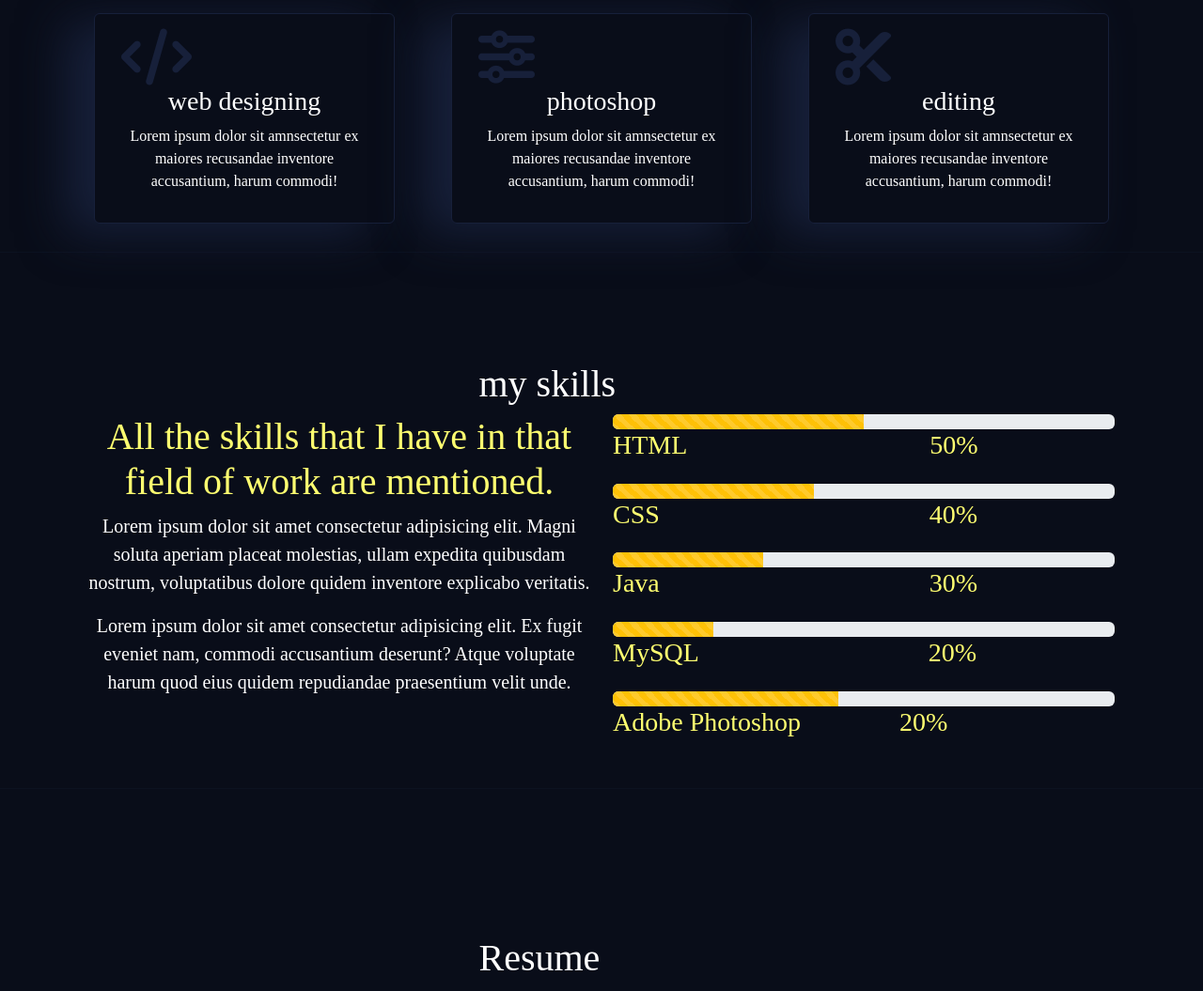
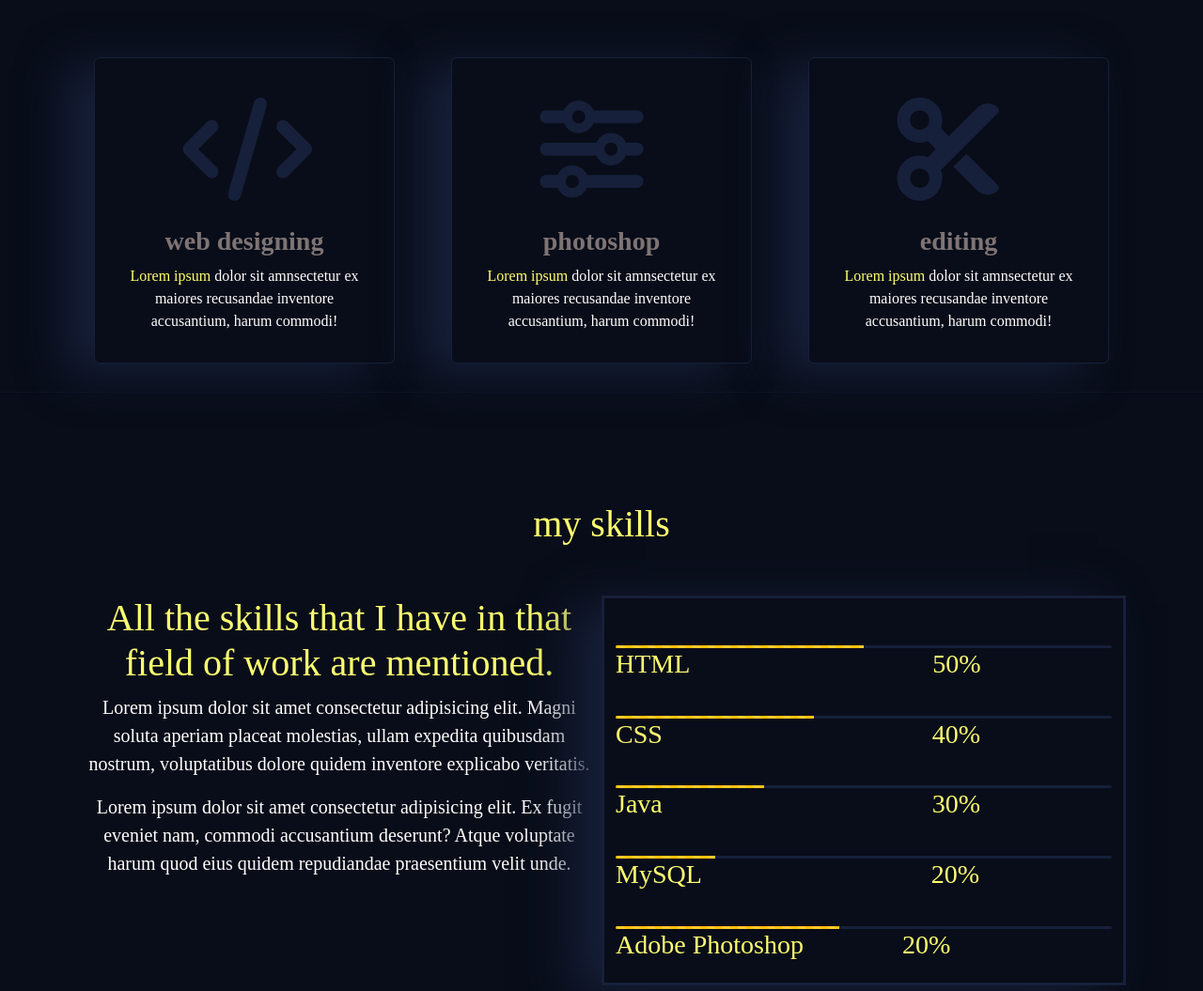
Before and after one commit to arunachalamdurai/website, a plain HTML site: page Portfolio-Main/index.html in a window 1280 px wide. Shown: the part 1580-2635 px from the top of the page at 94% size. Drawn offline with nearby package versions, Linux system fonts and the light colour scheme; a web font is replaced by a local one.

Commit message:
Update protfolio.css

```diff
--- a/Portfolio-Main/protfolio.css
+++ b/Portfolio-Main/protfolio.css
@@ -18,8 +18,8 @@
  .navbar{
     background-color: #090d19;
     background-image: url(BG.jpg);
+    position: sticky;
     z-index: 1;
-    position: sticky;
  }
  .navbar ul{
     display: flex;
@@ -272,11 +272,14 @@ ul a {
  #service {
     text-align: center;
     color: rgb(255, 255, 112);
+    margin-bottom: -800px;
+    margin-top: -10px;
 }
-#e {
+#e{
     background-color: #090d19;
     border: 1px solid #17203a;
     box-shadow: -30px 10px 50px #17203a;
+    margin-top: 9%;
 }
 .card:hover {
     color: rgb(255, 255, 112);
@@ -285,9 +288,23 @@ ul a {
     display: flex;
 }
 .card i {
-    font-size: 60px;
+    font-size: 110px;
     color: #17203a;
+    margin-top:10%;
+    margin-bottom: 10%;
+    margin-left: 25%;
+}
+.card i:hover {
+    color: rgb(255, 255, 112);
+}
 
+.card h3 {
+    color: rgb(126, 116, 116);
+    font-weight: bolder;
+}
+
+.card p span {
+    color: rgb(255, 255, 112);
 }
  /*#service {
      text-align: center;
@@ -337,6 +354,23 @@ ul a {
  }
 
  /****************************MySkill***********************/
+ #MySkills {
+    color: rgb(255, 255, 112);
+    margin-bottom: 20%;
+    text-align: center;
+}
+#d {
+    padding-top: 20px;
+    background-color: #090d19;
+    border: 3px solid #17203a;
+    box-shadow: -30px 10px 50px #17203a;
+}
+.progress {
+    width: 100%;
+    height: 3px;
+    margin-top: 30px;
+    background-color: #17203a;
+}
  /*#MySkills {
      text-align: center;
      color: rgb(255, 255, 112);
@@ -359,6 +393,14 @@ ul a {
  }
 
  /**************************Resume************************/
+ #Resume{
+    text-align: center;
+    color: rgb(255, 255, 112);
+}
+ .vl {
+    border-left: 2px solid rgb(126, 116, 116);
+    height: 550px;
+}
  /*#resume {
      text-align: center;
      color: rgb(255, 255, 112);
```
